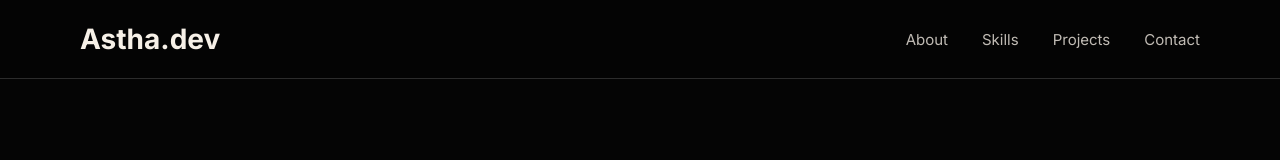
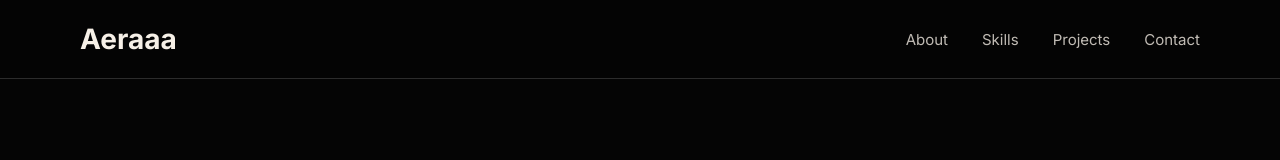
Before and after one commit to asthagothi/portfolio, a React app: page / in a window 1280 px wide. Shown: the top 160 px of the page. Built offline with nearby package versions, Linux system fonts and the light colour scheme; the HTML template or start-up script is replaced by a standard one.

Commit message:
Update navbar logo to Aeraaa

```diff
--- a/src/components/Navbar.jsx
+++ b/src/components/Navbar.jsx
@@ -1,7 +1,7 @@
 function Navbar() {
   return (
     <nav className="navbar">
-      <h2 className="logo">Astha.dev</h2>
+      <h2 className="logo">Aeraaa</h2>
 
       <div className="nav-links">
         <a href="#About">About</a>
```
